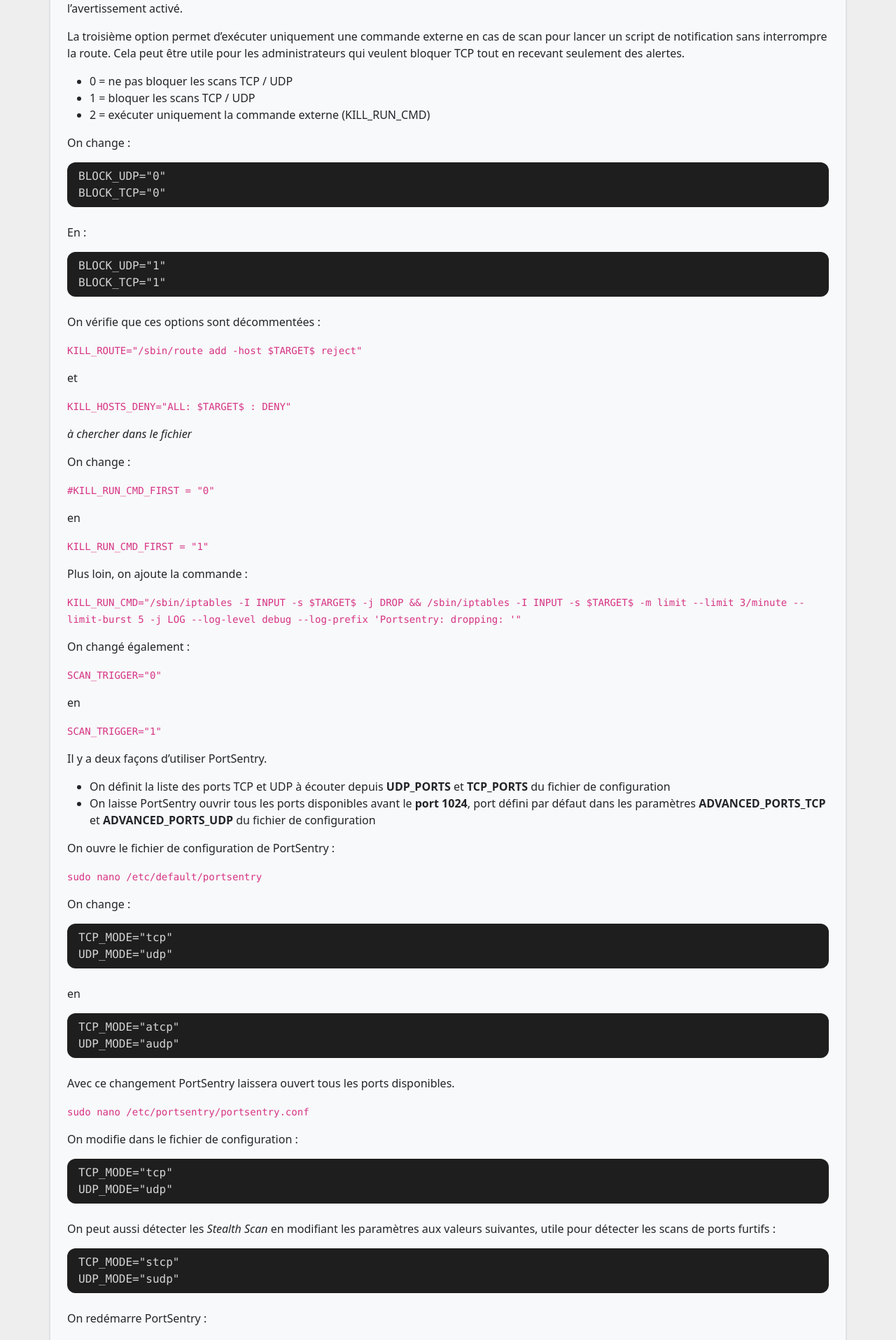
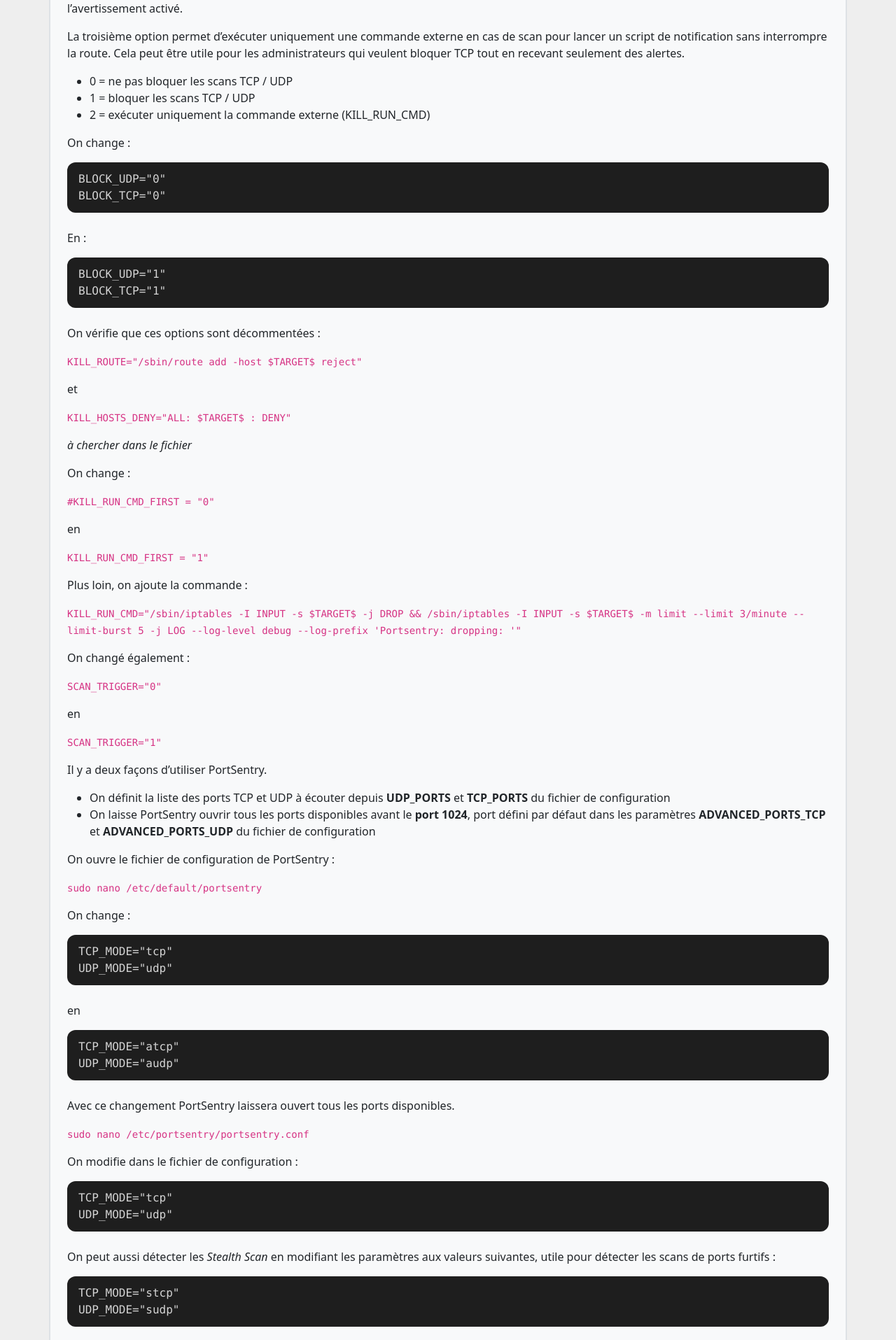
Before and after one commit to Machou/machou.github.io, a Jekyll site: the page built from pages/portsentry.md, in a window 1280 px wide. Shown: the part 2148-4063 px from the top of the page at 70% size. Built offline with Jekyll 4.4.1, drawn with Linux system fonts in a browser that asks for light colours; comment, search, counter and statistics services are not loaded.

Commit message:
corrections

```diff
--- a/assets/css/rouge.css
+++ b/assets/css/rouge.css
@@ -7,7 +7,7 @@
 	font-size: 1rem;
 	margin-bottom: 1.5rem;
 	overflow-x: auto;
-	padding: .5rem 1rem;
+	padding: .75rem 1rem;
 }
 
 pre.highlight {
@@ -17,13 +17,11 @@
 	padding: 0;
 }
 
-/* Syntaxe Rouge – classes générées automatiquement */
-
-.highlight .k	{ color: #569cd6; }  /* keyword */
-.highlight .s	{ color: #ce9178; }  /* string */
-.highlight .n	{ color: #9cdcfe; }  /* name */
-.highlight .o	{ color: #d4d4d4; }  /* operator */
-.highlight .p	{ color: #d4d4d4; }  /* punctuation */
+.highlight .k	{ color: #569cd6; } /* keyword */
+.highlight .s	{ color: #ce9178; } /* string */
+.highlight .n	{ color: #9cdcfe; } /* name */
+.highlight .o	{ color: #d4d4d4; } /* operator */
+.highlight .p	{ color: #d4d4d4; } /* punctuation */
 .highlight .cm	{ color: #6a9955; font-style: italic; } /* comment */
-.highlight .mi	{ color: #b5cea8; }  /* integer */
-.highlight .nb	{ color: #dcdcaa; }  /* builtins comme echo */
+.highlight .mi	{ color: #b5cea8; } /* integer */
+.highlight .nb	{ color: #dcdcaa; } /* builtins comme echo */
```
